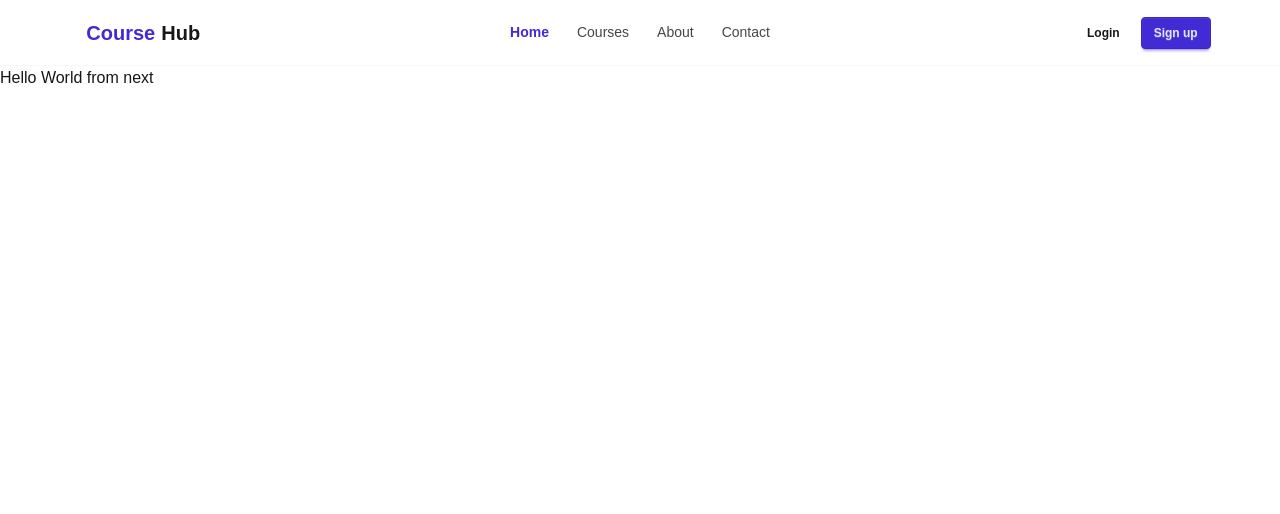
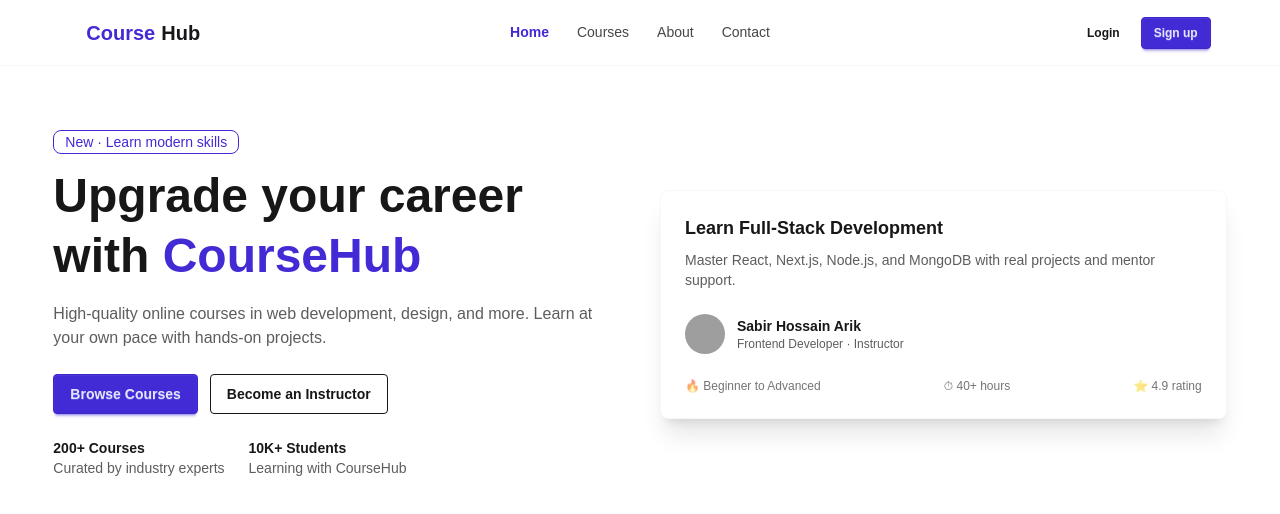
Before and after one commit to arik509/coursehub, a Next.js app: page / in a window 1280 px wide. Shown: the top 514 px of the page. Built offline with nearby package versions, Linux system fonts and the light colour scheme; grey boxes are pictures that could not be loaded.

Commit message:
Added Hero section

```diff
--- /dev/null
+++ b/src/Components/HeroSection.jsx
@@ -0,0 +1,67 @@
+import Link from "next/link";
+
+export default function HeroSection() {
+  return (
+    <section className="py-12 md:py-16">
+      <div className="w-11/12 mx-auto grid md:grid-cols-2 gap-10 items-center">
+        <div>
+          <span className="badge badge-primary badge-outline mb-3">
+            New · Learn modern skills
+          </span>
+          <h1 className="text-4xl md:text-5xl font-extrabold leading-tight mb-4">
+            Upgrade your career with{" "}
+            <span className="text-primary">CourseHub</span>
+          </h1>
+          <p className="text-base-content/70 mb-6">
+            High‑quality online courses in web development, design, and more. Learn at your own pace with hands‑on projects.
+          </p>
+          <div className="flex flex-wrap gap-3">
+            <Link href="/courses" className="btn btn-primary">
+              Browse Courses
+            </Link>
+            <Link href="/(auth)/register" className="btn btn-outline">
+              Become an Instructor
+            </Link>
+          </div>
+          <div className="mt-6 flex flex-wrap gap-6 text-sm text-base-content/70">
+            <div>
+              <p className="font-semibold text-base-content">200+ Courses</p>
+              <p>Curated by industry experts</p>
+            </div>
+            <div>
+              <p className="font-semibold text-base-content">10K+ Students</p>
+              <p>Learning with CourseHub</p>
+            </div>
+          </div>
+        </div>
+
+        <div className="hidden md:block">
+          <div className="card bg-base-100 shadow-xl border border-base-200">
+            <div className="card-body">
+              <h2 className="card-title">Learn Full‑Stack Development</h2>
+              <p className="text-sm text-base-content/70">
+                Master React, Next.js, Node.js, and MongoDB with real projects and mentor support.
+              </p>
+              <div className="mt-4 flex items-center gap-3">
+                <div className="avatar">
+                  <div className="w-10 rounded-full">
+                    <img src="https://i.pravatar.cc/100?img=12" alt="Instructor" />
+                  </div>
+                </div>
+                <div>
+                  <p className="text-sm font-semibold">Sabir Hossain Arik</p>
+                  <p className="text-xs text-base-content/70">Frontend Developer · Instructor</p>
+                </div>
+              </div>
+              <div className="mt-4 flex items-center justify-between text-xs text-base-content/60">
+                <span>🔥 Beginner to Advanced</span>
+                <span>⏱ 40+ hours</span>
+                <span>⭐️ 4.9 rating</span>
+              </div>
+            </div>
+          </div>
+        </div>
+      </div>
+    </section>
+  );
+}
--- a/src/Components/Navbar.jsx
+++ b/src/Components/Navbar.jsx
@@ -55,7 +55,7 @@ export default function Navbar() {
             {open && (
               <ul
                 tabIndex={-1}
-                className="menu menu-sm dropdown-content mt-3 z-[1] w-52 p-2 shadow bg-base-100 rounded-box"
+                className="menu menu-sm dropdown-content mt-3 z-1 w-52 p-2 shadow bg-base-100 rounded-box"
               >
                 {navLinks.map((item) => (
                   <li key={item.href}>
--- a/src/app/page.jsx
+++ b/src/app/page.jsx
@@ -1,9 +1,12 @@
+import HeroSection from "@/Components/HeroSection";
 import Image from "next/image";
 
 export default function Home() {
   return (
-   <div>
-    Hello World from next
-   </div>
+   <main>
+    <div>
+      <HeroSection></HeroSection>
+    </div>
+   </main>
   );
 }
```
